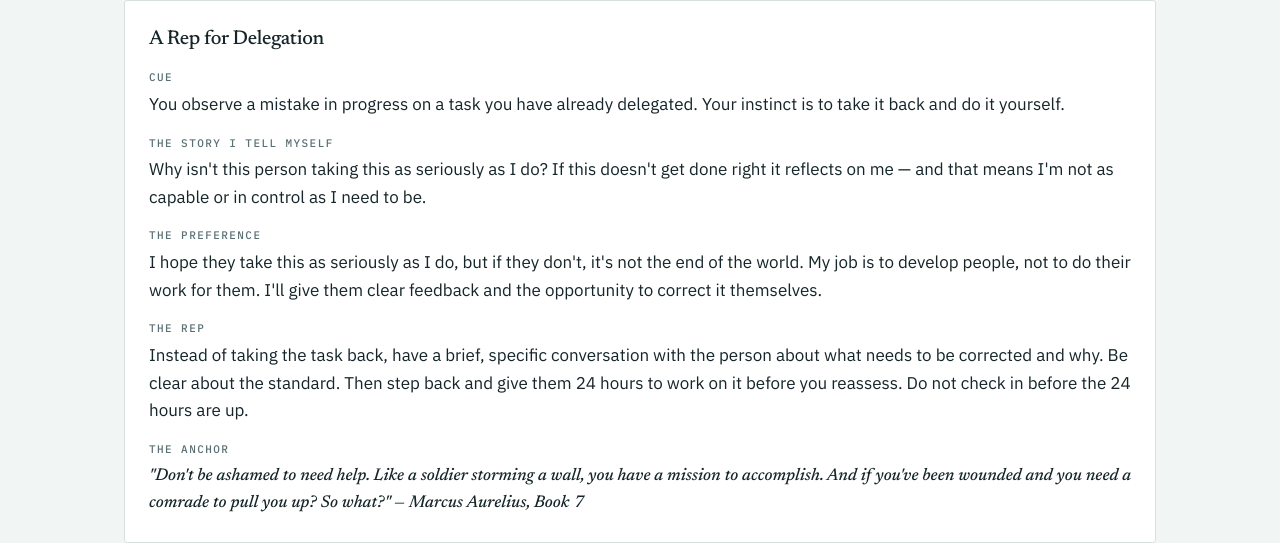
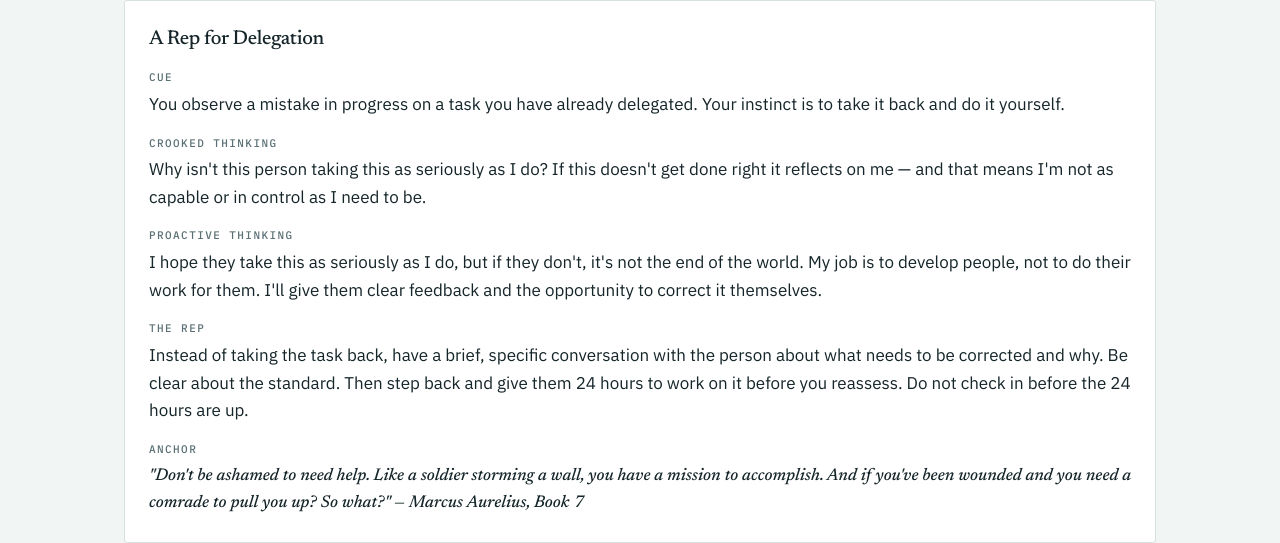
Before and after one commit to davidcmorris/leadfromthehip, an Astro site: page / in a window 1280 px wide. Shown: the part 2958-3501 px from the top of the page. Built offline with nearby package versions, Linux system fonts and the light colour scheme; Astro itself is replaced by a stand-in of ours.

Commit message:
Rename RepCard fields for clarity
"The Story I Tell Myself" -> "Crooked Thinking", "The Preference" ->
"Proactive Thinking", and "The Anchor" -> "Anchor".

```diff
--- a/src/components/RepCard.astro
+++ b/src/components/RepCard.astro
@@ -11,7 +11,7 @@
 			</dd>
 		</div>
 		<div>
-			<dt class="eyebrow text-muted mb-1">The Story I Tell Myself</dt>
+			<dt class="eyebrow text-muted mb-1">Crooked Thinking</dt>
 			<dd class="text-ink">
 				Why isn't this person taking this as seriously as I do? If this doesn't
 				get done right it reflects on me — and that means I'm not as capable or
@@ -19,7 +19,7 @@
 			</dd>
 		</div>
 		<div>
-			<dt class="eyebrow text-muted mb-1">The Preference</dt>
+			<dt class="eyebrow text-muted mb-1">Proactive Thinking</dt>
 			<dd class="text-ink">
 				I hope they take this as seriously as I do, but if they don't, it's not
 				the end of the world. My job is to develop people, not to do their work
@@ -37,7 +37,7 @@
 			</dd>
 		</div>
 		<div>
-			<dt class="eyebrow text-muted mb-1">The Anchor</dt>
+			<dt class="eyebrow text-muted mb-1">Anchor</dt>
 			<dd class="pull-quote text-ink">
 				"Don't be ashamed to need help. Like a soldier storming a wall, you
 				have a mission to accomplish. And if you've been wounded and you need
```
